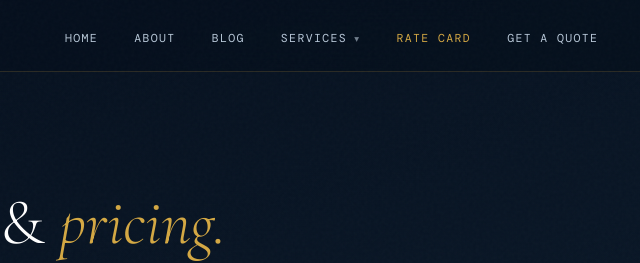
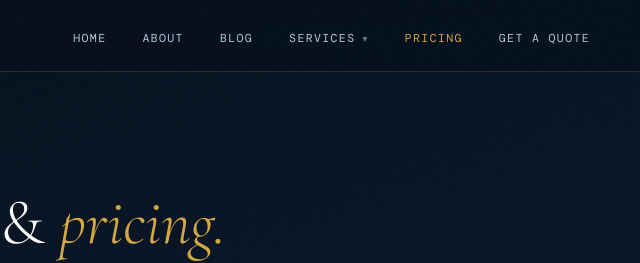
Before and after one commit to JWYoungblood/OccamSEO, a plain HTML site: page ratecard.html in a window 1280 px wide. Shown: the top 263 px of the page, 333-973 px from the left. Drawn offline with nearby package versions, Linux system fonts and the light colour scheme; a web font is replaced by a local one.

Commit message:
Update ratecard.html

```diff
--- a/ratecard.html
+++ b/ratecard.html
@@ -13,11 +13,11 @@
   <meta name="description" content="Occam SEO pricing: SEO audits, website cleanup, website design, The Razor Package, corporate rates, and consulting. SEO services in Apex, NC and the Raleigh-Durham area.">
   <meta name="author" content="Occam SEO">
   <meta name="robots" content="index, follow">
-  <link rel="canonical" href="https://www.occam-seo.com/ratecard.html">
+  <link rel="canonical" href="https://www.occam-seo.com/pricing.html">
 
   <!-- ── Open Graph ── -->
   <meta property="og:type" content="website">
-  <meta property="og:url" content="https://www.occam-seo.com/ratecard.html">
+  <meta property="og:url" content="https://www.occam-seo.com/pricing.html">
   <meta property="og:title" content="Rate Card &amp; Pricing | Occam SEO">
   <meta property="og:description" content="Simple, transparent pricing for SEO and website services.">
   <meta property="og:image" content="https://www.occam-seo.com/og-image.jpg">
@@ -516,7 +516,7 @@
         <li><a href="website-design.html">Website Design</a></li>
       </ul>
     </li>
-    <li><a href="ratecard.html" id="nav-ratecard" class="active">Rate Card</a></li>
+    <li><a href="pricing.html" id="nav-pricing" class="active">Pricing</a></li>
     <li><a href="quote.html" id="nav-quote">Get a Quote</a></li>
   </ul>
 
@@ -694,7 +694,7 @@
             <li><a href="about.html">About</a></li>
             <li><a href="blog.html">Blog</a></li>
             <li><a href="services.html">Services</a></li>
-            <li><a href="ratecard.html">Rate Card</a></li>
+            <li><a href="pricing.html">Pricing</a></li>
             <li><a href="quote.html">Get a Quote</a></li>
           </ul>
         </div>
```
